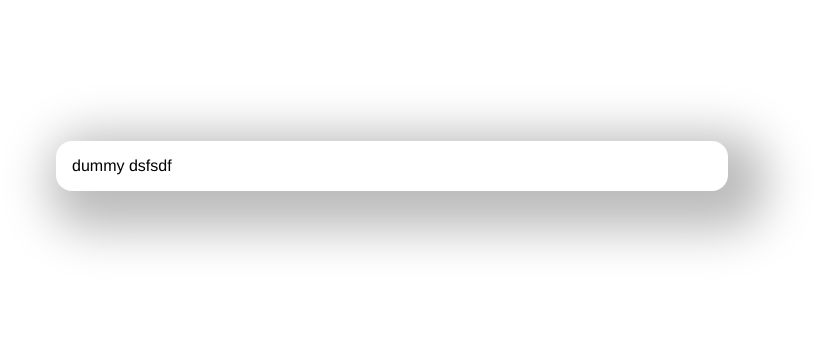
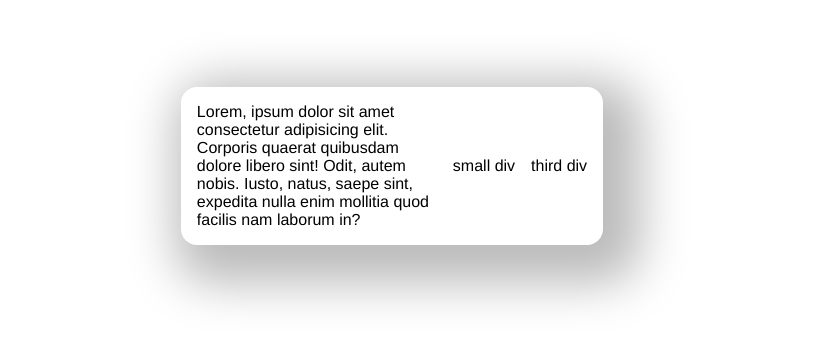
Before and after one commit to YuriiRG/SimpleTimer, a Vue app: page / in a window 1280 px wide. Shown: the part 234-576 px from the top of the page, without its empty margins (248-1063 px from the left). Built offline with nearby package versions, Linux system fonts and the light colour scheme.

Commit message:
Create main CSS for adaptive UI

```diff
--- a/src/App.vue
+++ b/src/App.vue
@@ -1,7 +1,18 @@
 <template>
   <div class="container">
     <div class="app">
-      dummy dsfsdf
+      <div class="test">
+        Lorem, ipsum dolor sit amet consectetur adipisicing elit.
+        Corporis quaerat quibusdam dolore libero sint!
+        Odit, autem nobis. Iusto, natus, saepe sint,
+        expedita nulla enim mollitia quod facilis nam laborum in?
+      </div>
+      <div>
+        small div
+      </div>
+      <div>
+        third div
+      </div>
     </div>
   </div>
 </template>
@@ -10,13 +21,21 @@
 
 .app {
   padding: 1em;
+  display: flex;
+  flex-direction: column;
+  align-items: center;
+  justify-content: center;
+  gap: 1em;
 }
 
-@media screen and (min-width: 40em) {
+@media screen and (min-width: 460px) {
   .app {
     border-radius: 1em;
     box-shadow: 1rem 1rem 3rem 1.4rem #bbb;
-    width: 40em;
+    flex-direction: row;
+  }
+  .test {
+    width: 15em;
   }
   .container {
     display: flex;
--- a/src/style.css
+++ b/src/style.css
@@ -1,6 +1,5 @@
 html, body {
   font-family: Helvetica, Arial, sans-serif;
-  font-size: 16px;
   margin: 0;
   padding: 0;
 }
```
